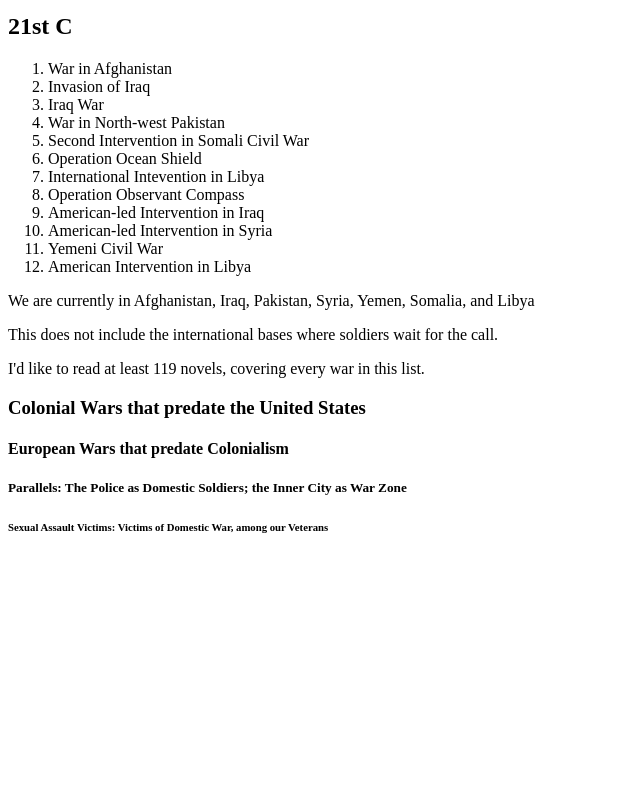
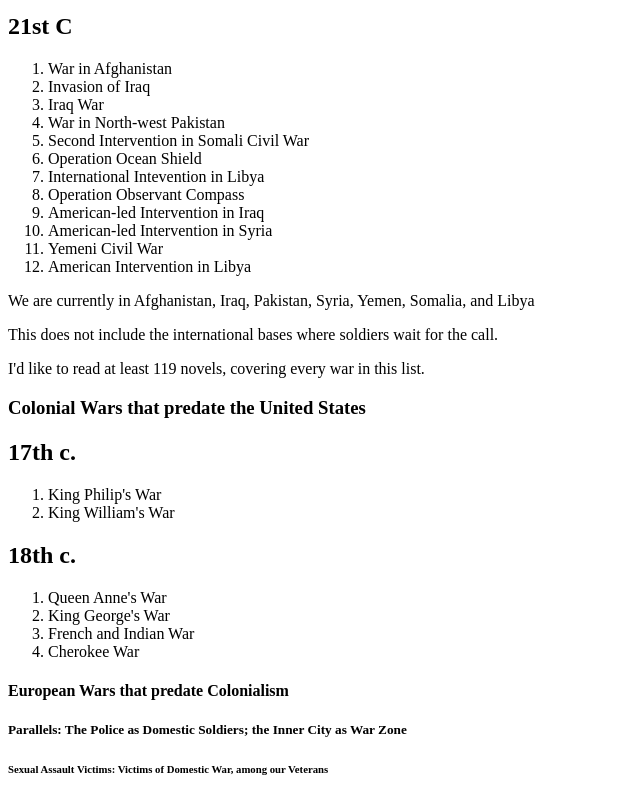
Before and after one commit to ChaplainsBud/USHistoryOfPTSD, a plain HTML site: page index.html in a window 1280 px wide. Shown: the part 2317-3117 px from the top of the page, without its empty margins (0-640 px from the left). Before the commit the page ends 2875 px from the top, so only its background shows below. Drawn offline with Linux system fonts and the light colour scheme.

Commit message:
2nd Commit

```diff
--- a/index.html
+++ b/index.html
@@ -152,6 +152,18 @@
         <p>This does not include the international bases where soldiers wait for the call.</p>
         <p>I'd like to read at least 119 novels, covering every war in this list.</p>
         <h3>Colonial Wars that predate the United States</h3>
+        <h2>17th c.</h2>
+        <ol>
+            <li>King Philip's War</li>
+            <li>King William's War</li>
+        </ol>
+        <h2>18th c. </h2>
+        <ol>
+            <li>Queen Anne's War</li>
+            <li>King George's War</li>
+            <li>French and Indian War</li>
+            <li>Cherokee War</li>
+        </ol>
         <h4>European Wars that predate Colonialism</h4>
         <h5>Parallels: The Police as Domestic Soldiers; the Inner City as War Zone</h5>
         <h6>Sexual Assault Victims: Victims of Domestic War, among our Veterans</h6>
```
Also changed, not shown: 1 other file.
